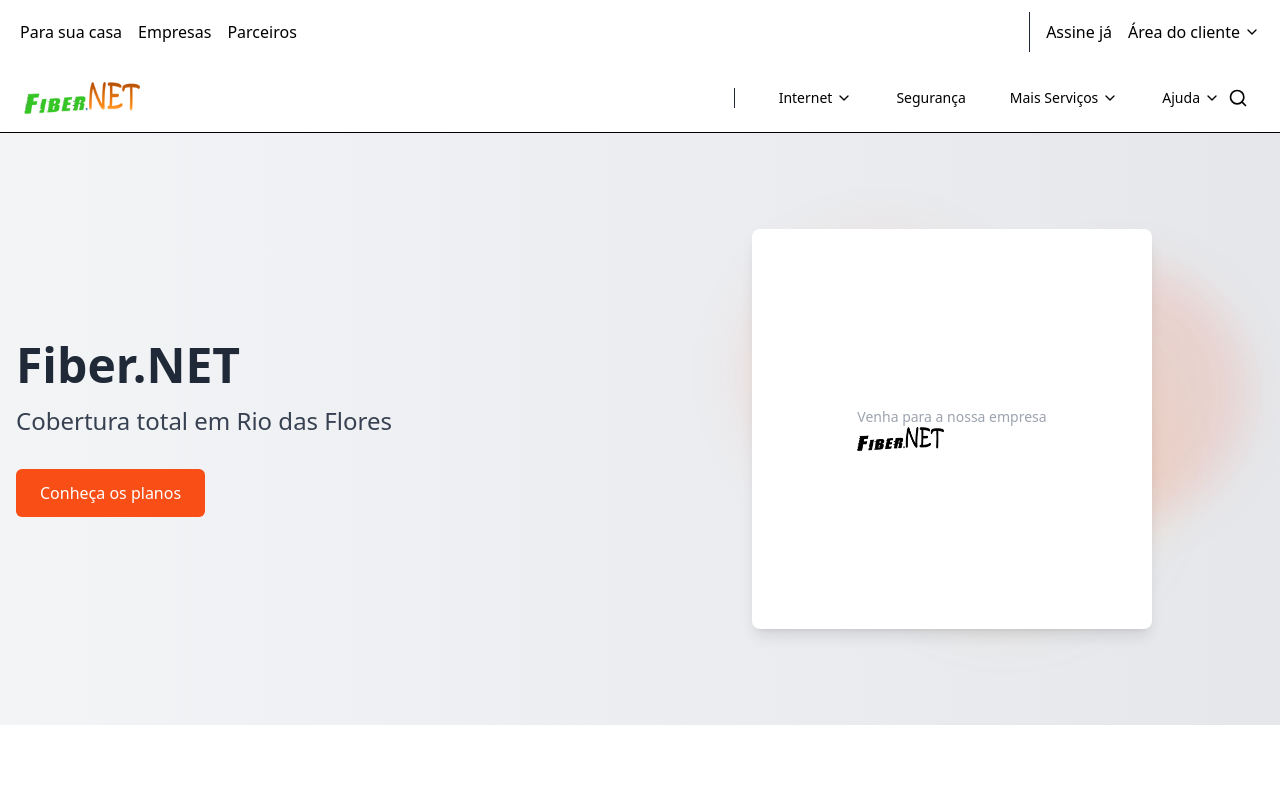
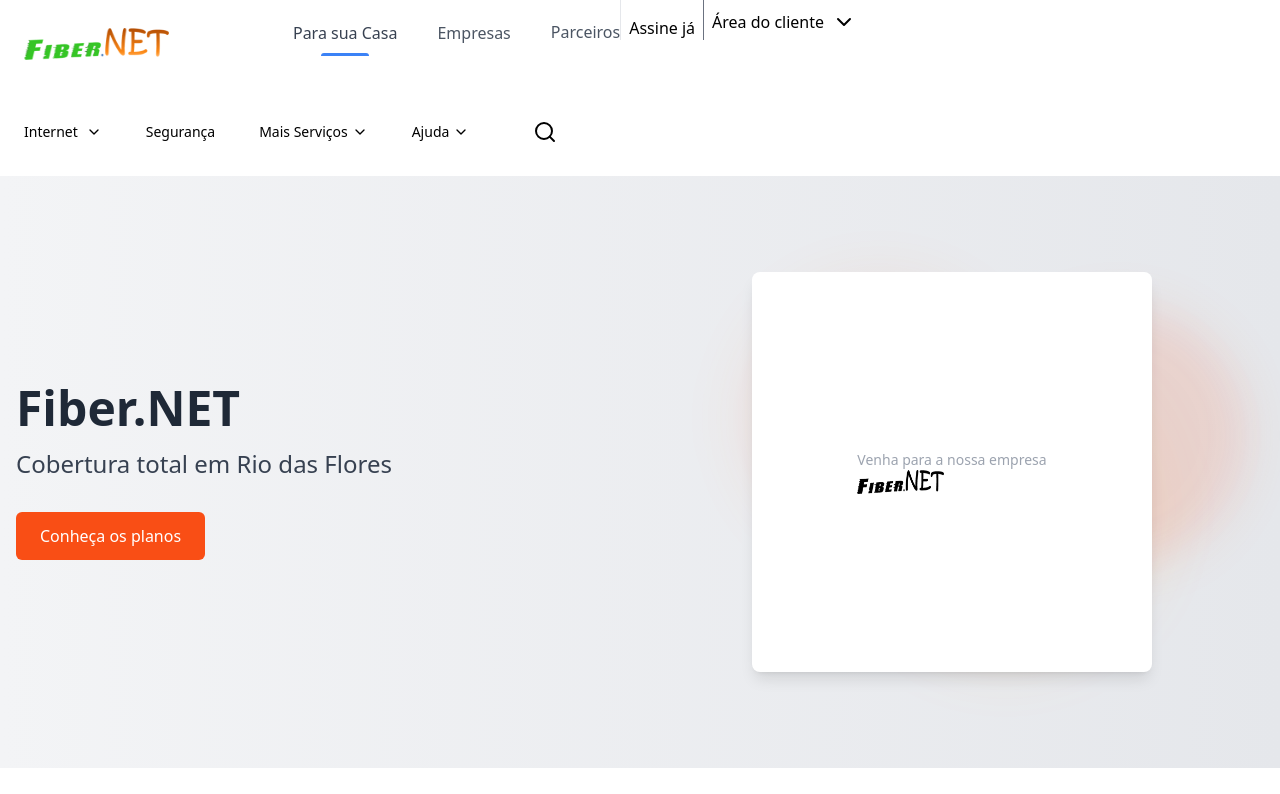
Before and after one commit to KaduSR/fibernew, a Next.js app: page / in a window 1280 px wide. Shown: the top 794 px of the page. Built offline with nearby package versions, Linux system fonts and the light colour scheme.

Commit message:
feat: melhorar acessibilidade e estrutura do cabeçalho, incluindo navegação e links

```diff
--- a/src/components/home/OffersSection.tsx
+++ b/src/components/home/OffersSection.tsx
@@ -130,7 +130,7 @@ function OffersSection() {
         </div>
       </header>
       <nav className="flex border-b border-white border-opacity-60 mb-8 max-w-[1280px] px-6 md:px-0 items-center">
-        <div role="tablist" aria-orientation="horizontal" tabindex="0" className="bg-muted no-scrollbar h-10 tranform flex-nowrap items-center justify-center overflow-y-hidden overflow-x-scroll over">
+        <div role="tablist" aria-orientation="horizontal" tabIndex={0} className="bg-muted no-scrollbar h-10 tranform flex-nowrap items-center justify-center overflow-y-hidden overflow-x-scroll over">
         <button aria-current="page" className="text-yellow-400 font-semibold text-sm pb-1 border-b-2 border-yellow-400 mr-8">
           Internet
         </button>
--- a/src/components/layout/Header.tsx
+++ b/src/components/layout/Header.tsx
@@ -13,6 +13,7 @@ import {
 } from "@/components/ui/dropdown-menu";
 
 import { Sheet, SheetContent, SheetTrigger } from "@/components/ui/sheet";
+import { relative } from "path";
 
 export function Header() {
   const [isVisible, setIsVisible] = useState(true);
@@ -31,7 +32,7 @@ export function Header() {
         setLastScrollY(currentScrollY);
       }
     };
-    window.addEventListener("scroll", handleScroll)
+    window.addEventListener("scroll", handleScroll);
     return () => window.removeEventListener("scroll", handleScroll);
   }, [lastScrollY]);
 
@@ -42,63 +43,140 @@ export function Header() {
       } bg-white dark:bg-background-dark`}
     >
       {/* Top bar - green */}
-      <div className="bg-green- py-3 px-5 text-black text-ls hidden md:flex justify-between">
-        <div className="flex items-center space-x-4">
-          <Link href="/para-sua-casa" className="hover:underline">
-            Para sua casa
-          </Link>
-          <Link href="/empresas" className="hover:underline">
-            Empresas
-          </Link>
-          <Link href="/parceiros" className="hover:underline">
-            Parceiros
+      <div className="flex w-full flex-col">
+        <div className="container flex h-[3.75rem] space-x-11 bg-background dark:bg-background-dark md:h-[5.5rem] md:px-6 2lg:px-0">
+          <div className="flex items-center justify-between gap-11">
+            <Link
+              aria-label="Link para HomePager"
+              href="/"
+              className="transition-all duration-500 focus-visible:p-2 focus-visible:outline-none focus-visible:ring-1 focus-visible:ring-orange-500 dark:ring-yellow-200 dark:focus-visible:ring-yellow-200 cursor-default"
+              data-state="closed"
+            >
+              <span className="sr-only">Link para tela inicial do site</span>
+              <Image
+                src="/img/logos/Imagem1.png"
+                alt="FiberNET"
+                width={135}
+                height={24}
+                className="h-7 w-32 text-orange-400 dark:text-white lg:h-8 lg:w-44"
+              />
             </Link>
           </div>
-        <div className="flex items-center space-x-4 ">
+          <nav
+            aria-label="Main"
+            data-orientation="horizontal"
+            dir="ltr"
+            className="relative items-start justify-start container z-[2] 2md:flex"
+          >
+            <div style={{ position: "relative" }}>
+              <ul
+                data-orientation="horizontal"
+                className="group flex flex-1 list-none items-center justify-start h-[4.75rem] gap-6 space-x-0 xl:gap-10"
+                dir="ltr"
+              >
+                <li>
+                  <Link
+                    className="group inline-flex h-9 w-max items-center justify-center rounded-md bg-background text-sm font-medium disabled:pointer-events-none disabled:opacity-50 dark:bg-gray-800 group m-0 focus:outline-none"
+                    href="/"
+                    data-radix-collection-item
+                  >
+                    <div className="flex flex-col items-center justify-center gap-2">
+                      <h2 className="dark:text-foreground-dark dark:group-focus:text-yellow-500 md:text-sm lg:text-base font-medium leading-5 text-gray-700 hover:text-gray-700 group-data-[state=open]:text-gray-700 dark:hover:text-foreground-dark">
+                        Para sua Casa
+                      </h2>
                       <div
-            className=" dark:bg-white w-[1px] h-10 bg-gray-800"
+                        data-orientation="horizontal"
+                        role="none"
+                        className="shrink-0 w-12 block h-[3px] max-w-[96px] rounded-t-lg bg-blue-500 dark:bg-gray-100"
+                      ></div>
+                    </div>
+                  </Link>
+                </li>
+                <li>
+                  <button
+                    id="radix-:rlp:-trigger-empresa"
+                    data-state="closed"
+                    aria-expanded="false"
+                    aria-controls="radix-:-trigger-empresa"
+                    className="group inline-flex h-9 w-max items-center justify-center rounded-md bg-background text-sm font-medium disabled:pointer-events-none disabled:opacity-50 dark:bg-gray-800 group group m-0 select-none p-0 focus:outline-none"
+                    tabIndex={0}
+                    data-radix-collection-item
+                  >
+                    <div className="flex flex-col items-center justify-center gap-2">
+                      <h2 className="leading-5 text-gray-600 hover:text-orange-600 group-focus:text-orange-600 dark:text-foreground-dark dark:hover:text-yellow-500 dark:group-focus:text-yellow-500 md:text-sm lg:text-base group-focus-visible:text-orange-600 group-data-[active]:bg-orange-500 group-data-[state=open]:text-orange-500 dark:group-data-[state=open]:text-yellow-500">
+                        Empresas
+                      </h2>
+                      <div
+                        data-orientation="horizontal"
+                        role="none"
+                        className="shrink-0 h-[3px] w-12 rounded-t-lg bg-transparent dark:bg-transparent"
+                      ></div>
+                    </div>
+                  </button>
+                </li>
+                <li>
+                  <Link
+                    href="/parceiro"
+                    data-radix-collection-item=""
+                    className="group inline-flex h-9 w-max items-center justify-center rounded-md bg-background text-sm font-medium disabled:pointer-events-none disabled:opacity-50 dark:bg-gray-800 group m-0 select-none p-0 focus:outline-none"
+                  >
+                    <div className="flex flex-col items-center justify-center gap-2">
+                      <h2 className="leading-5 text-gray-600 hover:text-orange-600 group-focus:text-orange-600 dark:text-foreground-dark dark:hover:text-yellow-500 dark:group-focus:text-yellow-500 md:text-sm lg:text-base">
+                        Parceiros
+                      </h2>
+                      <div
+                        data-orientation="horizontal"
+                        role="none"
+                        className="shrink-0 h-[5px] w-16 rounded-t-lg bg-transparent dark:bg-transparent"
+                      ></div>
+                    </div>
+                  </Link>
+                </li>
+              </ul>
+            </div>
+            <div className="flex h-10 items-end justify-end lg:gap-2 xl:mr-3 2lg:gap-8">
+              <div
                 data-orientation="vertical"
                 role="none"
+                className="shrink-0 dark:bg-white w-[1px] h-10 bg-gray-200"
               ></div>
+
               <Link
                 href="https://wa.me/552424581861?text=%20Oi!%20Tenho%20interesse%20na%20internet%20da%20Fiber.NET%20.%20Pode%20me%20passar%20mais%20informa%C3%A7%C3%B5es,%20por%20favor?%20"
                 className="hover:underline"
               >
                 Assine já
               </Link>
+              <div
+                className=" dark:bg-white w-[1px] h-10 bg-gray-500"
+                data-orientation="horizontal"
+                role="none"
+              ></div>
               <Link
                 href="https://centralfiber.online/central_assinante_web/login"
-            className="hover:underline flex items-center"
+                className="hover:underline flex items-center "
               >
-            Área do cliente <ChevronDown className="h-4 w-4 ml-1" />
+                Área do cliente <ChevronDown className="h-9 w-6 ml-2" />
               </Link>
+            </div>
+          </nav>
         </div>
       </div>
 
       {/* Main navbar */}
-      <div className="border-b py-4 px-4 md:px-6">
-        <div className="flex items-center justify-between">
-          {/* Logo */}
-          <Link href="/" className="flex-shrink-0">
-            <Image
-              src="/img/logos/Imagem1.png"
-              alt="FiberNET"
-              width={120}
-              height={32}
-              className="h-8 w-auto"
-            />
-          </Link>
 
+      <div className="container flex h-[3.75rem] items-center justify-between bg-background dark:bg-background-dark md:h-[5.5rem] md:px-6 2lg:px-0">
+        <div className="flex items-center justify-between gap-11">
           {/* Desktop Navigation */}
-          <nav className="hidden md:flex justify-end space-x-11 w-full h-full">
-            <div
-              className=" dark:bg-white w-[1px] h-5 bg-gray-800"
+          <nav
+            aria-label="Main"
             data-orientation="horizontal"
-              role="none"
-            ></div>
+            dir="ltr"
+            className="relative 2md:flex justify-start z-[2] space-x-11 items-start"
+          >
             <DropdownMenu>
               <DropdownMenuTrigger className="nav-link flex items-center">
-                Internet <ChevronDown className="h-4 w-4 ml-1" />
+                Internet <ChevronDown className="h-5 w-4 ml-2" />
               </DropdownMenuTrigger>
               <DropdownMenuContent>
                 <DropdownMenuItem>
@@ -142,10 +220,9 @@ export function Header() {
           </nav>
 
           {/* Search button */}
-          <div className="flex items-center space-x-11">
-
+          <div className="flex ml-3">
             <button className="p-2 rounded-full hover:bg-black transition-colors">
-              <Search className="h-5 w-5 text-black" />
+              <Search className="h-6 w-6 text-black" />
             </button>
 
             {/* Mobile menu button */}
@@ -168,7 +245,7 @@ export function Header() {
                       />
                     </div>
                     <div className="justify-end container">
-                      <nav className="flex flex-col space-y-4">
+                      <nav className="flex flex-col space-y-2hidden md:flex justify-end space-x-11 w-full h-full">
                         <Link
                           href="/para-sua-casa"
                           className="text-lg text-white font-medium p-2 hover:bg-muted rounded-md"
@@ -208,10 +285,10 @@ export function Header() {
                       </nav>
                     </div>
 
-                    <div className="mt-auto">
+                    <div className="hidden md:flex justify-end space-x-11 w-full h-full">
                       <Link
                         href="/assine-ja"
-                        className="w-full btn-primary block text-center py-2 px-4 mb-2"
+                        className="w-full btn-primary block text-center py-2 px-4 mb-2 space-x-11"
                       >
                         Assine já
                       </Link>
```
Lines whose indentation alone changed are shown as unchanged.
